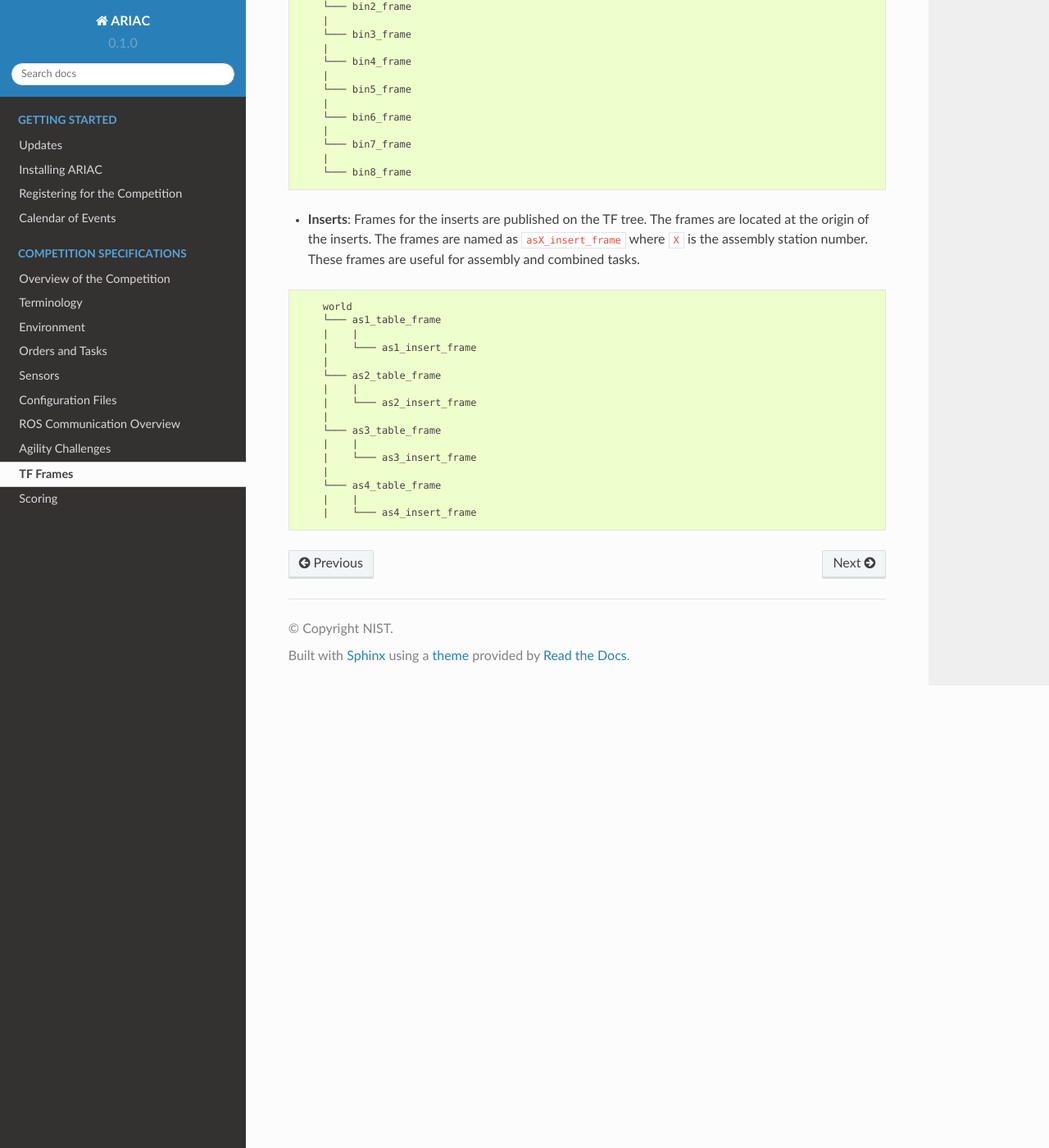
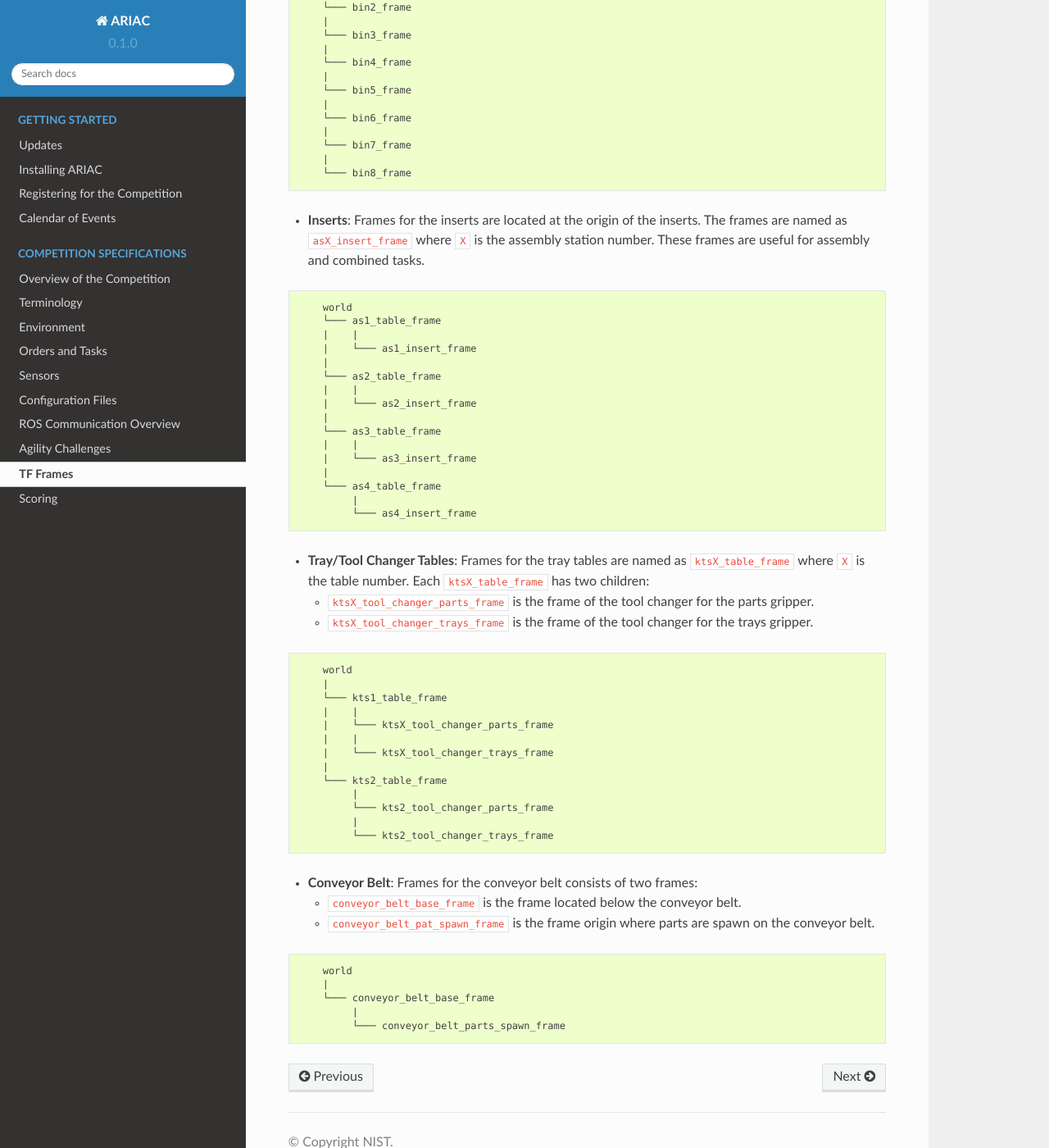
Before and after one commit to usnistgov/ARIAC, a Sphinx documentation site: the page built from docs/competition/tf_frames.md, in a window 1280 px wide and 1400 px high, scrolled down 1566 px. Shown: the whole window at 82% size. Built offline with Sphinx 7.4.7 and the Read the Docs theme 2.0.0, drawn with Linux system fonts in a browser that asks for light colours; some of the changed text lies outside the part shown.

Commit message:
added section on tf

````diff
--- a/docs/competition/tf_frames.md
+++ b/docs/competition/tf_frames.md
@@ -9,7 +9,7 @@ cd /tmp && ros2 run tf2_tools view_frames  && evince frames.pdf
 A PDF file containing the TF frames is also available [here](../images/frames.pdf). A summary of the TF frames used in the competition is provided below:
 
 * **World**: The `world` frame is the root frame of the TF tree. It is located at the origin of the competition arena.
-* **AGV Trays**: `agv1_tray`, `agv2_tray`, `agv3_tray`, and `agv4_tray` frames are located at the origin of the AGV trays.
+* **AGV Trays**: Frames for the AGV trays  are located at the origin of the trays. The frames are named as `agvX_tray` where `X` is the agv number.
 
 ```
     world
@@ -43,8 +43,8 @@ A PDF file containing the TF frames is also available [here](../images/frames.pd
     |    |
     |    └─── ...
     └─── slide_bar (frames for the floor robot)
-    |    |
-    |    └─── ...
+         |
+         └─── ...
 ```
 
 * **Cameras**: Frames for the cameras and sensors defined in the sensor configuration file are published on the TF tree. **Note**: In previous versions of ARIAC parts detected by cameras were published on the TF tree. This is no longer the case. The TF frames are only used to describe the position and orientation of the cameras and sensors. Competitors are expected to subscribe to the topics provided by the cameras and sensors to get the information about the parts.
@@ -58,7 +58,7 @@ A PDF file containing the TF frames is also available [here](../images/frames.pd
     └─── ...
 ```
 
-* **Bins**: Frames for the bins are published on the TF tree. The frames are located at the origin of the bins. The frames are named as `binX_frame` where `X` is the bin number.
+* **Bins**: Frames for the bins are located at the origin of the bins. The frames are named as `binX_frame` where `X` is the bin number.
 
 ```
     world
@@ -79,7 +79,7 @@ A PDF file containing the TF frames is also available [here](../images/frames.pd
     └─── bin8_frame
 ```
 
-* **Inserts**: Frames for the inserts are published on the TF tree. The frames are located at the origin of the inserts. The frames are named as `asX_insert_frame` where `X` is the assembly station number. These frames are useful for assembly and combined tasks.
+* **Inserts**: Frames for the inserts are located at the origin of the inserts. The frames are named as `asX_insert_frame` where `X` is the assembly station number. These frames are useful for assembly and combined tasks.
 
 ```
     world
@@ -96,6 +96,38 @@ A PDF file containing the TF frames is also available [here](../images/frames.pd
     |    └─── as3_insert_frame
     |
     └─── as4_table_frame
+         |
+         └─── as4_insert_frame
+```
+
+* **Tray/Tool Changer Tables**: Frames for the tray tables are  named as `ktsX_table_frame` where `X` is the table number. Each `ktsX_table_frame` has two children:
+  * `ktsX_tool_changer_parts_frame` is the frame of the tool changer for the parts gripper.
+  * `ktsX_tool_changer_trays_frame` is the frame of the tool changer for the trays gripper.
+
+```
+    world
+    |
+    └─── kts1_table_frame
     |    |
-    |    └─── as4_insert_frame
+    |    └─── ktsX_tool_changer_parts_frame
+    |    |
+    |    └─── ktsX_tool_changer_trays_frame
+    |
+    └─── kts2_table_frame
+         |
+         └─── kts2_tool_changer_parts_frame
+         |
+         └─── kts2_tool_changer_trays_frame
 ```
+
+* **Conveyor Belt**: Frames for the conveyor belt consists of two frames:
+  * `conveyor_belt_base_frame` is the frame located below the conveyor belt.
+  * `conveyor_belt_pat_spawn_frame` is the frame origin where parts are spawn on the conveyor belt.
+
+```
+    world
+    |
+    └─── conveyor_belt_base_frame
+         |
+         └─── conveyor_belt_parts_spawn_frame
+```
````
